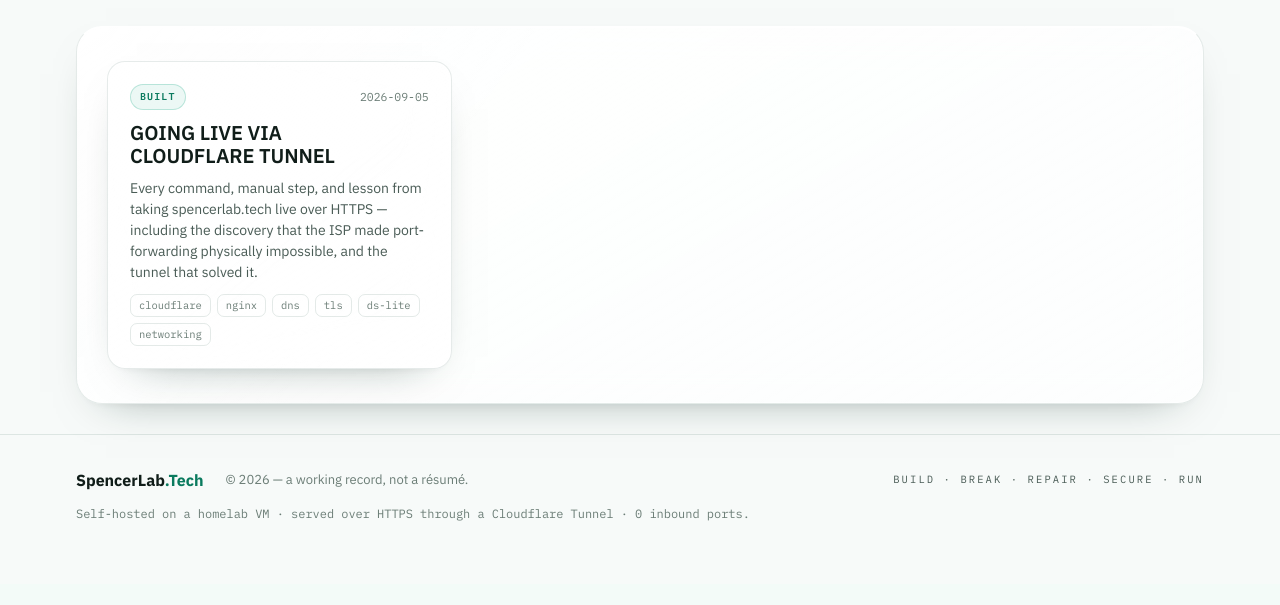
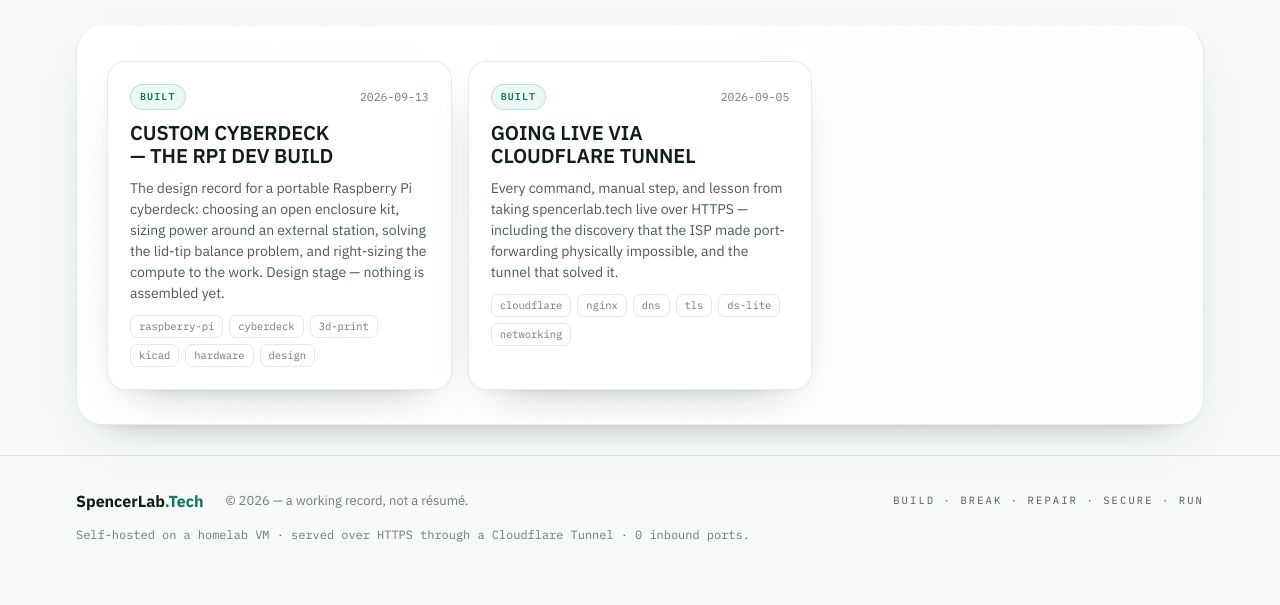
Before and after one commit to spencerawlson/spencerlab-hub, a FastAPI app: page /built in a window 1280 px wide. Shown: the part 289-894 px from the top of the page. Before the commit the page ends 810 px from the top, so only its background shows below. Run offline with FastAPI, Linux system fonts and the light colour scheme.

Commit message:
The Cyberdeck card opens a real design-stage entry
The card was a non-clickable <div> while its sibling (Penetration Test Lab)
was a link, so clicking it did nothing. Gave it a destination: a new
/built/cyberdeck-rpi-dev entry that documents the design honestly — the
open RPI DEV kit (credited as not mine), the external SOLIX C1000 power
decision, the lid-tip balance problem, and why a single Pi is right-sized
for API-bound cloud scanning. Framed design-stage throughout; it is not
claimed as built.

Card is now an <a> with a "See the design notes" link. Entry count 4 -> 5.

Co-Authored-By: Claude Opus 4.8 <noreply@anthropic.com>

```diff
--- /dev/null
+++ b/content/entries/cyberdeck-rpi-dev/body.html
@@ -0,0 +1,89 @@
+<header class="masthead">
+  <div class="readwrap">
+    <p class="eyebrow"><span class="dot"></span> Built · design stage</p>
+    <h1 class="title">Custom cyberdeck — the RPI DEV build</h1>
+    <p class="lede">A portable Raspberry&nbsp;Pi cyberdeck for cloud-security and lab work: the design decisions, the open kit it starts from, and the two problems that shaped it — power and balance. Nothing here is assembled yet; this is the record of the design as it is being made.</p>
+    <div class="byline">
+      <span><b>Stage</b> design — not built</span>
+      <span><b>Chassis</b> RPI DEV open kit</span>
+      <span><b>Power</b> Anker SOLIX C1000</span>
+    </div>
+  </div>
+</header>
+
+<div class="readwrap">
+
+<div class="callout gotcha">
+  <p class="ctag">Design stage — read this first</p>
+  <p>None of this is built. The renders below are a concept visualization and the enclosure is an open kit designed by someone else, credited below. This page is the working design record — it will be replaced with real photographs and measured numbers once the deck is assembled.</p>
+</div>
+
+<section>
+  <p class="part-tag">Intent</p>
+  <h2>What it is, and what it is for</h2>
+  <p>A self-contained, transportable Raspberry&nbsp;Pi deck that runs Kali Linux for cloud-posture scanning and general lab work — a real keyboard and displays, a control surface, and enough compute to run scans without depending on a network it did not bring with it. It is meant to be set down and worked on next to its power source, not walked around.</p>
+
+  <figure>
+    <img src="/static/cyberdeck-concept.jpg" alt="Concept render of the cyberdeck: a rugged clamshell with dual displays and a backlit mechanical keyboard." loading="lazy" width="1100" height="561">
+    <figcaption>Concept render — industrial-design target, not a photograph. The badging and exact hardware are illustrative; the real chassis is the open kit described below.</figcaption>
+  </figure>
+
+  <dl class="facts">
+    <div><dt>Compute</dt><dd>Raspberry Pi 5</dd></div>
+    <div><dt>OS</dt><dd>Kali Linux ARM64</dd></div>
+    <div><dt>Chassis</dt><dd>RPI DEV open kit</dd></div>
+    <div><dt>Power</dt><dd>Anker SOLIX C1000</dd></div>
+    <div><dt>Displays</dt><dd>dual, rotary hinge</dd></div>
+    <div><dt>Fabrication</dt><dd>FDM print + PCBWay boards</dd></div>
+  </dl>
+</section>
+
+<section>
+  <p class="part-tag">The kit</p>
+  <h2>Starting from an open design, not a blank sheet</h2>
+  <p>The enclosure is an existing open cyberdeck kit — 42 printable STL parts plus STEP source, and four support PCBs (KiCad + a PCBWay ordering pack). It is authored in Onshape and distributed on GitHub; it is <b>not my design</b>, and a build entry will credit the original author once the exact project is confirmed.</p>
+  <p>Reading the STL parts and the board schematics settled one thing early: this is a <b>single-Pi</b> deck. It has one Pi bay and one 40-pin carrier; the four boards are the deck's own keyboard, power, GPIO riser and USB expansion, not compute nodes. A signature rotary hinge carries the display on two printed arms. That single-Pi reality turned out to match the work exactly — see the right-sizing note at the end.</p>
+  <div class="callout lesson">
+    <p class="ctag">Verify what a file actually is</p>
+    <p>The board set is named <code>RPI_Dev_1</code>…<code>4</code>, which reads like four nodes. The schematics say otherwise: one is a switch/rotary control HAT, one a Pi carrier with a barrel jack, one a GPIO riser, one a USB board. Four PCBs, one computer.</p>
+  </div>
+</section>
+
+<section>
+  <p class="part-tag">Power</p>
+  <h2>An external station removes the hard part</h2>
+  <p>Rather than pack cells inside the deck, power comes from an external Anker SOLIX C1000 — a 1,024&nbsp;Wh LiFePO4 station with a 2,000&nbsp;W inverter and a UPS mode. Against a deck that draws roughly 50&nbsp;W, that is all-day runtime plus automatic ride-through of a mains cut, with no internal battery, BMS or charger to design, age or certify.</p>
+  <p>One non-obvious detail: feed the deck from the station's <b>DC outputs</b> (USB-C or 12&nbsp;V), not the AC outlet. Running a 2,000&nbsp;W inverter to power a 50&nbsp;W load wastes ~15–20&nbsp;W on the inverter's own idle — up to a third of the actual draw.</p>
+</section>
+
+<section>
+  <p class="part-tag">Balance</p>
+  <h2>The problem the external battery created</h2>
+  <p>Moving the battery out of the deck removed its heaviest forward component — which was also, in a clamshell, the counterweight. A laptop tips backward when the open lid's centre of mass passes behind the rear feet, and a dual-display lid with no ballast in the base does exactly that.</p>
+  <p>The fix is a dense plate carried to the <b>front lip</b> of the base — position matters more than mass, because weight added at the rear makes tipping worse. Brass or steel earns its place here where aluminium does not: same volume, roughly three times the mass. The other honest fix is a lighter lid — dropping the displays from 10.1″ to 7″ cuts lid mass about 40% and does more for stability than any plate.</p>
+  <div class="callout lesson">
+    <p class="ctag">The lever, stated plainly</p>
+    <p>Stability is a ratio of moments about the rear feet: base mass × its distance forward, over lid mass × its distance back. Every gram of counterweight only counts for how far forward it sits.</p>
+  </div>
+</section>
+
+<section>
+  <p class="part-tag">Right-sizing</p>
+  <h2>One Pi is the honest answer to the work</h2>
+  <p>The temptation with a cyberdeck is to cluster several Pis for the sense of power. But the actual work — cloud-posture scanning against provider APIs — is network- and rate-limit-bound, not compute-bound. More local cores do not scan faster when the ceiling is the cloud provider's API. So the single-Pi kit is not a compromise; it is correctly sized, and the effort goes where it matters: NVMe instead of an SD card, honest cooling, and a clean power feed.</p>
+  <p>The maximal four-node version still has a place — as a portfolio piece and for learning cluster orchestration on real hardware — but it is a different machine with a different chassis, and it would not do this job any faster.</p>
+</section>
+
+<section>
+  <p class="part-tag">Next</p>
+  <h2>What turns this into a build entry</h2>
+  <ul class="tight">
+    <li>Confirm and credit the original kit designer.</li>
+    <li>Print the chassis; order the four boards from PCBWay.</li>
+    <li>Bench the Pi and the scan workflow flat, before any enclosure.</li>
+    <li>Weigh every part and re-run the balance numbers — the estimates decide the plate.</li>
+    <li>Assemble, then replace the concept render here with real photographs.</li>
+  </ul>
+</section>
+
+</div>
--- /dev/null
+++ b/content/entries/cyberdeck-rpi-dev/meta.json
@@ -0,0 +1,10 @@
+{
+  "slug": "cyberdeck-rpi-dev",
+  "title": "Custom cyberdeck — the RPI DEV build",
+  "category": "built",
+  "date": "2026-09-13",
+  "summary": "The design record for a portable Raspberry Pi cyberdeck: choosing an open enclosure kit, sizing power around an external station, solving the lid-tip balance problem, and right-sizing the compute to the work. Design stage — nothing is assembled yet.",
+  "tags": ["raspberry-pi", "cyberdeck", "3d-print", "kicad", "hardware", "design"],
+  "source": "hand",
+  "reading_time": "6 min"
+}
```
Also changed, not shown: templates/home.html (+5 -4 lines).
